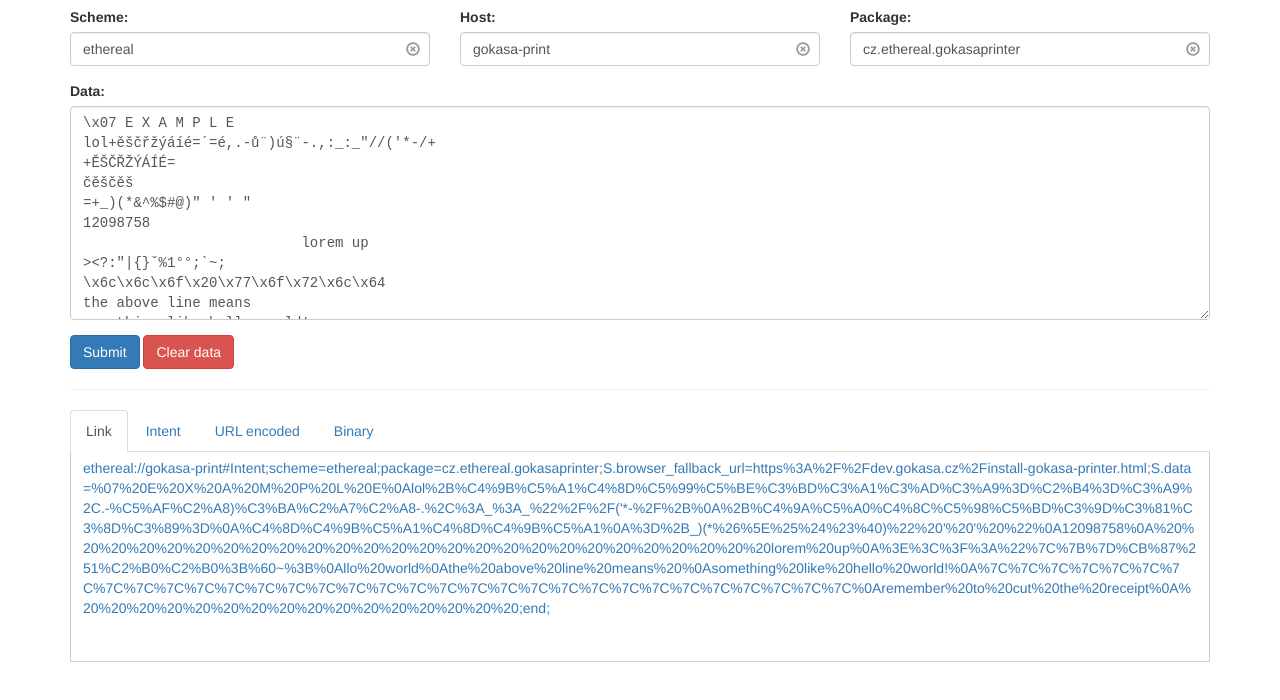
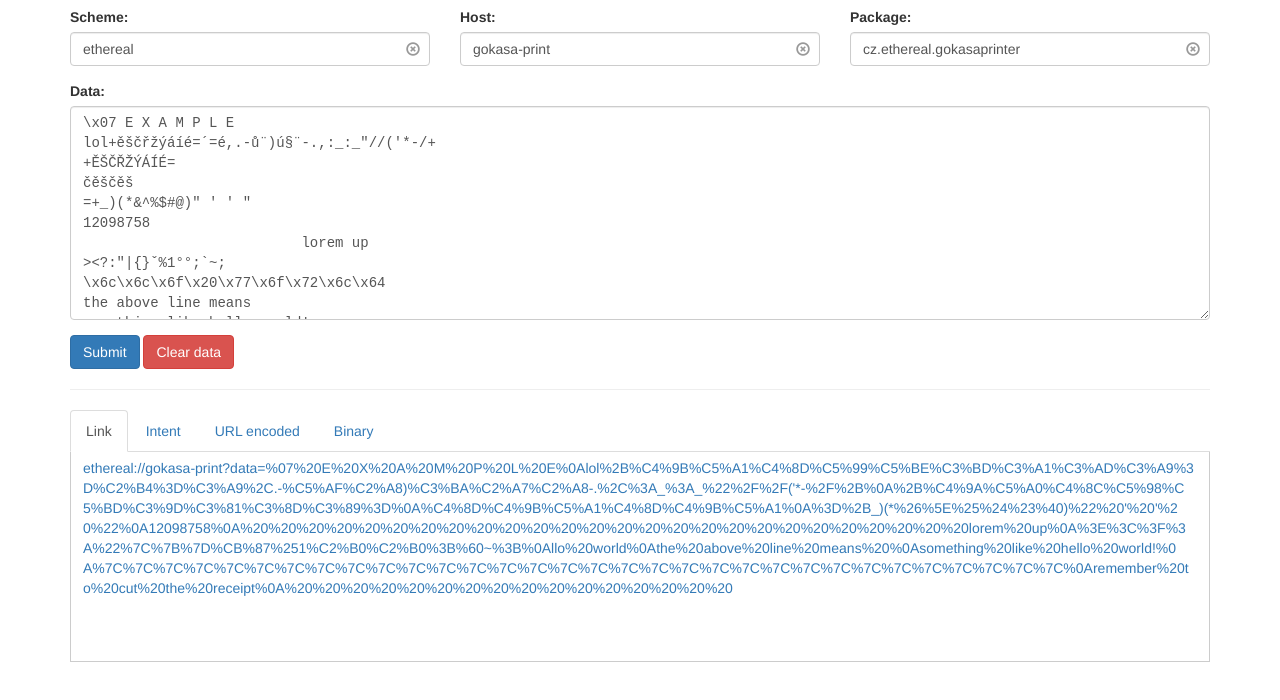
Before and after one commit to phamtdat/gokasa-printer, a plain HTML site: page www/gokasa-printer.html in a window 1280 px wide. Shown: the part 74-774 px from the top of the page. Drawn offline with nearby package versions, Linux system fonts and the light colour scheme.

Commit message:
changed intent call

```diff
--- a/www/gokasa-printer.html
+++ b/www/gokasa-printer.html
@@ -167,8 +167,8 @@
                 localStorage.setItem('package', pac);
                 localStorage.setItem('host', hos);
                 const fallbackURL = encodeURIComponent('https://dev.gokasa.cz/install-gokasa-printer.html');
-                //const intentURL = sch + '://' + hos + '?data=' + encoded;//'#Intent;scheme=' + sch + ';package=' + pac + ';S.browser_fallback_url=' + fallbackURL + ';S.data=' + encoded + ';end;';
-                const intentURL = sch + '://' + hos + '#Intent;scheme=' + sch + ';package=' + pac + ';S.browser_fallback_url=' + fallbackURL + ';S.data=' + encoded + ';end;';
+                const intentURL = sch + '://' + hos + '?data=' + encoded;
+                //const intentURL = sch + '://' + hos + '#Intent;scheme=' + sch + ';package=' + pac + ';S.browser_fallback_url=' + fallbackURL + ';S.data=' + encoded + ';end;';
                 intentPreview.val(intentURL);
                 anchorPreview.attr('href', intentURL).html(intentURL);
                 return intentURL;
```
